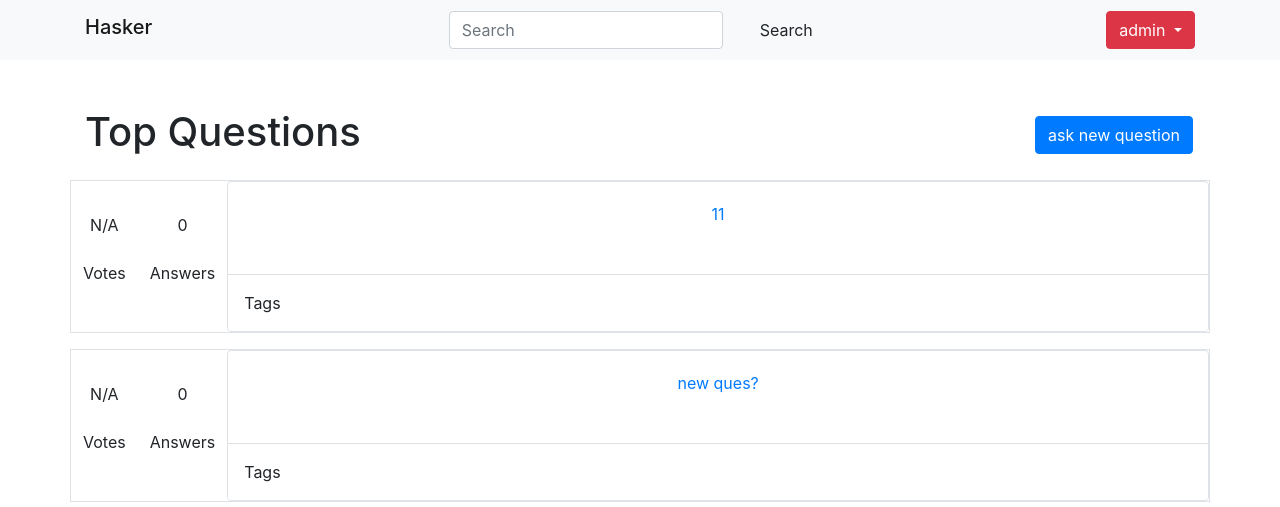
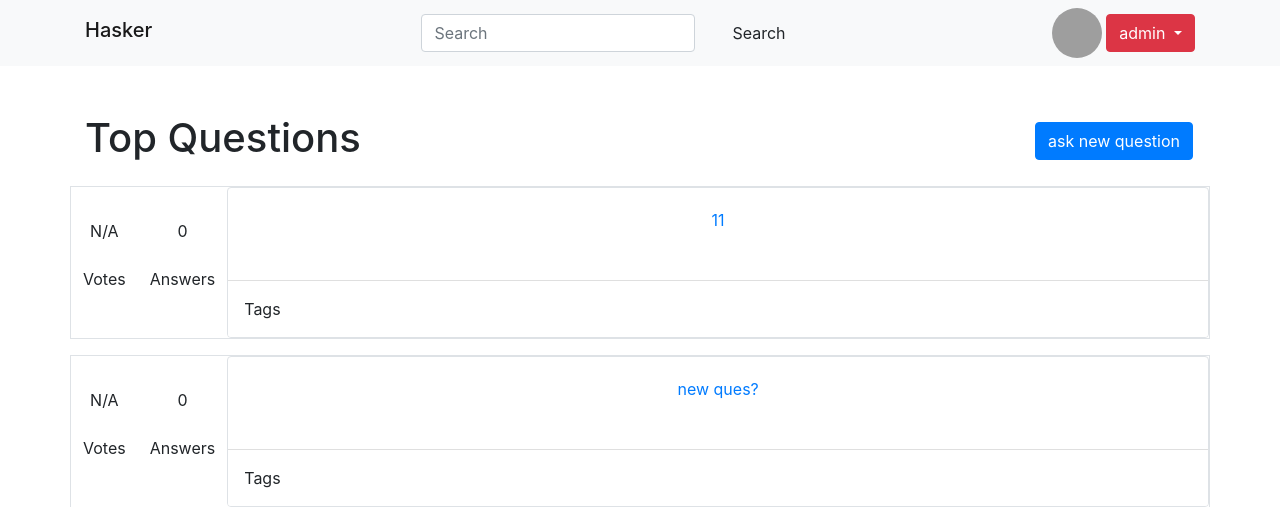
Before and after one commit to nicholas-sokolov/hasker, a Django app: page / in a window 1280 px wide. Shown: the top 507 px of the page. Run offline with Django 3.2, Linux system fonts and the light colour scheme; a user stored in the database is signed in; data comes from the database, SQL or seed files in the repository; data that the repository does not hold is empty; some libraries are stand-ins or nearby versions; grey boxes are pictures that could not be loaded.

Commit message:
added user picture

```diff
--- a/questions/static/questions/questions.css
+++ b/questions/static/questions/questions.css
@@ -0,0 +1,6 @@
+.avatar {
+    vertical-align: middle;
+    width: 50px;
+    height: 50px;
+    border-radius: 50%;
+}
--- a/questions/templates/questions/base.html
+++ b/questions/templates/questions/base.html
@@ -37,6 +37,7 @@
         </form>
         <form>
             {% if request.user.is_authenticated %}
+                <img src="/media/{{ user.userprofile.picture }}" alt="Avatar" class="avatar">
                 <div class="btn-group">
                     <button type="button" class="btn btn-danger dropdown-toggle" data-toggle="dropdown"
                             aria-haspopup="true" aria-expanded="false">
```
